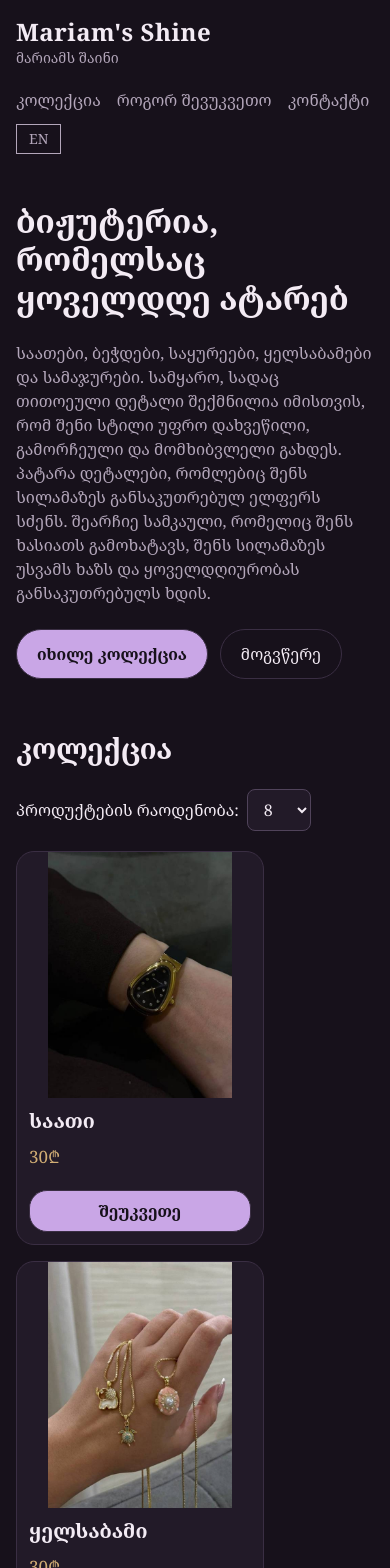
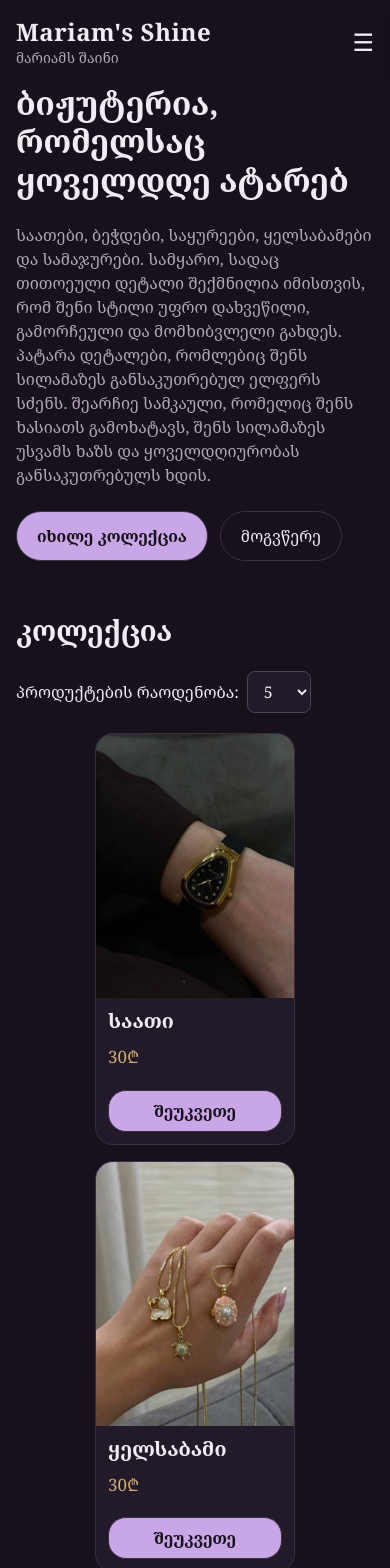
Before and after one commit to Ge0rgeM/jewelry-store, a React (Vite) app: page / in a window 390 px wide. Shown: the top 1568 px of the page. Built offline with nearby package versions, Linux system fonts and the light colour scheme.

Commit message:
added slider menu and modifed responsive settings

```diff
--- a/src/Components/Card.jsx
+++ b/src/Components/Card.jsx
@@ -1,9 +1,9 @@
 function Card({ item, showDetails, setShowDetails }) {
 
     return (
-        <article className="w-full max-w-62 overflow-hidden rounded-[18px] border border-(--line-color) bg-(--card-surface)">
+        <article className="max-w-50 overflow-hidden rounded-[18px] border border-(--line-color) bg-(--card-surface)">
             <div className="">
-                <img src={item.img} alt={item.name_ge} className="aspect-square w-full object-contain" />
+                <img src={item.img} alt={item.name_ge} className="w-full object-cover" />
             </div>
             <div className="">
                 <div className="px-3 py-2">
--- a/src/Components/Collection.jsx
+++ b/src/Components/Collection.jsx
@@ -7,7 +7,7 @@ function Collection() {
     const [loading, setLoading] = useState(true);
     const [showDetails, setShowDetails] = useState(false);
     const [currentPage, setCurrentPage] = useState(1);
-    const [itemsPerPage, setItemsPerPage] = useState(8);
+    const [itemsPerPage, setItemsPerPage] = useState(5);
 
     useEffect(() => {
         fetch(`${import.meta.env.BASE_URL}Items.json`)
@@ -46,13 +46,13 @@ function Collection() {
                         }}
                         className="rounded-lg border border-(--line-color-light) bg-(--card-surface) px-3 py-2"
                     >
-                        {[4, 8, 12, 16].map((count) => (
+                        {[5, 10, 15, 20].map((count) => (
                             <option key={count} value={count}>{count}</option>
                         ))}
                     </select>
                 </label>
             </div>
-            <div className="grid grid-cols-[repeat(auto-fit,minmax(min(100%,15.5rem),1fr))] gap-4">
+            <div className="grid grid-cols-[repeat(auto-fit,minmax(min(100%,180px),1fr))] place-items-center gap-4">
                 {
                     loading ? <p>Loading...</p> :
                     error ? <p>{error}</p> :
--- a/src/Components/Header.jsx
+++ b/src/Components/Header.jsx
@@ -1,19 +1,25 @@
+import { useState } from "react";
 import { useTranslation } from "react-i18next";
 
 function Header() {
     const { t, i18n } = useTranslation();
+    const [menuOpen, setMenuOpen] = useState(false);
 
     const toggleLanguage = () => {
         i18n.changeLanguage(i18n.language === "ka" ? "en" : "ka");
+        setMenuOpen(false);
     };
 
+    const closeMenu = () => setMenuOpen(false);
+
     return (
-        <header className="flex flex-col gap-4 sm:flex-row sm:items-center">
-            <div className="w-full sm:w-1/2">
+        <header className="fixed top-0 left-0 z-50 w-full bg-(--brand-background) px-4 py-4 sm:px-6 sm:py-5 lg:px-10 backdrop-blur-md ">
+            <div className="max-w-[1120px] m-auto flex flex-row gap-4 max-md:items-center">
+                <div className="w-1/3 max-md:w-full max-md:flex max-md:flex-col">
                     <div className="text-(--text-light) font-bold text-2xl tracking-[0.02em]">Mariam's Shine</div>
                     <div className="text-(--text-muted) text-sm">მარიამს შაინი</div>
                 </div>
-            <nav className="w-full flex flex-wrap justify-start items-center gap-x-4 gap-y-2 text-(--text-muted) sm:w-1/2 sm:justify-end">
+                <div className="w-2/3 flex justify-end items-center gap-x-4 gap-y-2 text-(--text-muted) max-md:hidden">
                     <div className="py-1 hover:text-(--text-light) transition-all duration-200 ease-in-out">
                         <a href="#collection">{t("collection")}</a>
                     </div>
@@ -31,7 +37,38 @@ function Header() {
                     >
                         {t("switch_lang")}
                     </button>
+                </div>
+                <button
+                    type="button"
+                    onClick={() => setMenuOpen(!menuOpen)}
+                    aria-label={menuOpen ? "Close menu" : "Open menu"}
+                    aria-expanded={menuOpen}
+                    className="ml-auto hidden text-(--text-light) text-2xl max-md:block"
+                >
+                    {menuOpen ? "×" : "☰"}
+                </button>
+                <div
+                    className={`fixed h-screen inset-0 z-40 bg-black/50 transition-opacity duration-300 md:hidden ${menuOpen ? "opacity-100" : "pointer-events-none opacity-0"}`}
+                    onClick={closeMenu}
+                    aria-hidden="true"
+                />
+                <nav
+                    aria-label="Mobile navigation"
+                    className={`fixed right-0 top-0 z-50 flex h-screen w-1/2 flex-col gap-6 bg-(--brand-background) p-6 pt-20 text-(--text-muted) shadow-xl transition-transform duration-300 ease-in-out md:hidden ${menuOpen ? "translate-x-0" : "translate-x-full"}`}
+                >
+                    <a href="#collection" onClick={closeMenu} className="hover:text-(--text-light)">{t("collection")}</a>
+                    <a href="#how-to-order" onClick={closeMenu} className="hover:text-(--text-light)">{t("how_to_order")}</a>
+                    <a href="#contact" onClick={closeMenu} className="hover:text-(--text-light)">{t("contact")}</a>
+                    <button
+                        type="button"
+                        onClick={toggleLanguage}
+                        aria-label={t("switch_language")}
+                        className="self-start border border-(--text-muted) px-3 py-1 text-sm hover:border-(--text-light) hover:text-(--text-light)"
+                    >
+                        {t("switch_lang")}
+                    </button>
                 </nav>
+            </div>
         </header>
     );
 }
--- a/src/Components/Intro.jsx
+++ b/src/Components/Intro.jsx
@@ -3,7 +3,7 @@ import { useTranslation } from "react-i18next";
 function Intro() {
     const { t } = useTranslation();
     return (
-        <section className="mt-12 sm:mt-20">
+        <section className="mt-17 sm:mt-22">
             <div className="flex w-full flex-col gap-6 md:w-1/2 sm:gap-10">
                 <div className="w-full text-[clamp(2rem,6vw,3.125rem)] leading-[1.2] font-bold text-(--text-light)">
                     {t('title')}
--- a/src/index.css
+++ b/src/index.css
@@ -20,6 +20,10 @@ body {
     margin: 0;
 }
 
+body * {
+    /* border: 1px red dashed; */
+}
+
 * {
     box-sizing: border-box;
 }
```
Also changed, not shown: public/Items.json. Lines whose indentation alone changed are shown as unchanged.
